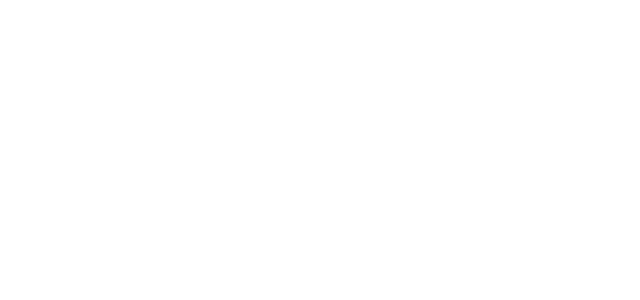
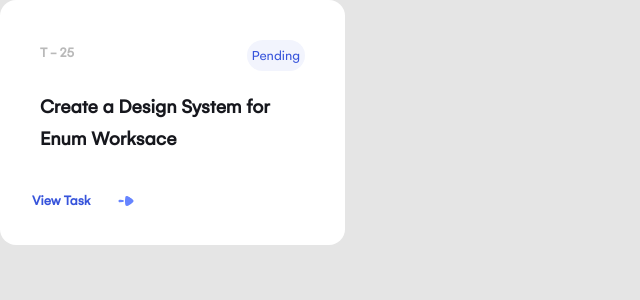
Before and after one commit to SkillBrainFrontend/Semicolon-Task-Manager-Andromeda, a React (Create React App) app: page /task in a window 1280 px wide. Before the commit this address had no page. Shown: the top 300 px of the page, without its empty margins (0-640 px from the left). Built offline with nearby package versions, Linux system fonts and the light colour scheme.

Commit message:
gata partea de view

```diff
--- a/src/App.jsx
+++ b/src/App.jsx
@@ -1,6 +1,7 @@
 import React from "react";
 import { Route, Routes } from "react-router-dom";
 
+import { TaskCard } from "./components";
 import {
 	RecoverPassword,
 	RecoverPasswordWrapper,
@@ -24,6 +25,7 @@ function App() {
 				<Route element={<RegisterPage />} path="/register" />
 				<Route element={<ResetPassword />} path="/reset-password" />
 				<Route element={<RecoverPassword />} path="/recover-password" />
+				<Route element={<TaskCard />} path="/task" />
 			</Routes>
 		</div>
 	);
--- a/src/components/index.js
+++ b/src/components/index.js
@@ -1,3 +1,4 @@
+import TaskCard from "./task-card/TaskCard";
 import WelcomePlaceholder from "./welcome-placeholder/WelcomePlaceholder";
 
-export { WelcomePlaceholder };
+export { TaskCard, WelcomePlaceholder };
--- /dev/null
+++ b/src/components/task-card/TaskCard.jsx
@@ -0,0 +1,74 @@
+import * as React from "react";
+
+import { Box, CardActions, CardContent, Typography } from "@mui/material";
+
+import { Card } from "../shared";
+
+import Vector from "./Vector.png";
+
+function TaskCard() {
+	return (
+		<Box
+			sx={{
+				display: "flex",
+				flexDirection: { xs: "column", md: "column" },
+				gap: 2,
+				backgroundColor: " #E5E5E5;",
+				height: "100vh",
+			}}
+		>
+			<Card sx={{ maxWidth: 345 }}>
+				<CardContent>
+					<CardActions
+						sx={{ justifyContent: "space-between", padding: "0 0 10px 0" }}
+					>
+						<Typography
+							color="#B9B9B9"
+							component="div"
+							fontSize="14px"
+							fontWeight={600}
+							gutterBottom
+							variant="body2"
+						>
+							T - 25
+						</Typography>
+						<Typography
+							backgroundColor="#F2F4FD;"
+							borderRadius={12}
+							color=" #3754DB;"
+							fontSize={14}
+							fontWeight={500}
+							padding="5px"
+						>
+							Pending
+						</Typography>
+					</CardActions>
+					<Typography
+						color="#16171D;"
+						component="div"
+						fontWeight={600}
+						margin="10px 0 10px 0"
+						variant="h6"
+					>
+						Create a Design System for Enum Worksace
+					</Typography>
+				</CardContent>
+				<CardActions sx={{ justifyContent: "flex-start" }}>
+					<Typography
+						color=" #3754DB;"
+						fontSize={14}
+						fontWeight={600}
+						variant="body2"
+					>
+						View Task
+					</Typography>
+					<Typography sx={{ padding: "0 20px" }}>
+						<img alt="" src={Vector} />
+					</Typography>
+				</CardActions>
+			</Card>
+		</Box>
+	);
+}
+
+export default TaskCard;
--- a/src/pages/test-page/TestPage.jsx
+++ b/src/pages/test-page/TestPage.jsx
@@ -3,6 +3,7 @@ import React from "react";
 import { AlertTitle, Container, Paper, Stack, Typography } from "@mui/material";
 import { useTheme } from "@mui/material/styles";
 
+import { TaskCard } from "../../components";
 import CreateTaskForm from "../../components/create-task-form/CreateTaskForm";
 import { Alert, Button, Chip, Input } from "../../components/shared";
 import BasicTabs from "../TabTest";
@@ -286,6 +287,8 @@ function Test() {
 					/>
 				</Stack>
 				<ActionAreaCard />
+
+				<TaskCard />
 			</Container>
 		</div>
 	);
```
Also changed, not shown: src/components/task-card/Vector.png (added), 1 other file (tests, documents, lock files or other folders).
